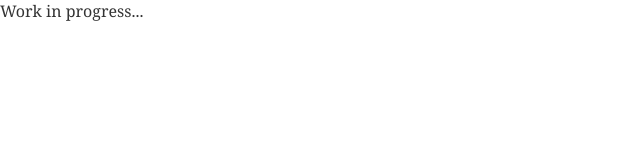
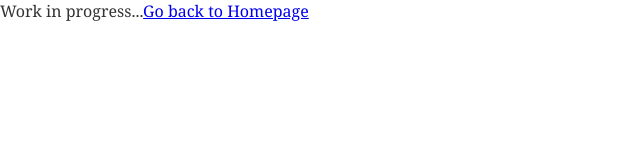
Before and after one commit to tejasvadhyani/gatsby-portfolio, a Gatsby site: page /blog in a window 1280 px wide. Shown: the whole page, without its empty margins (0-640 px from the left). Built offline with nearby package versions, Linux system fonts and the light colour scheme; Gatsby itself is replaced by a stand-in of ours.

Commit message:
added link to homepage from wip pages

```diff
--- a/src/pages/blog.js
+++ b/src/pages/blog.js
@@ -1,3 +1,9 @@
 import React from "react"
+import { Link } from 'gatsby';
 
-export default () => <div>Work in progress...</div>
+export default () => (
+  <div>
+    Work in progress...
+    <Link to="/">Go back to Homepage</Link>
+  </div>
+);
```
Also changed, not shown: src/pages/resume.js (+7 -1 lines).
